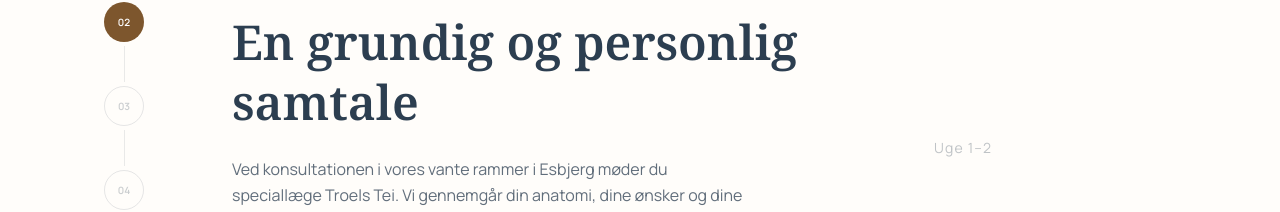
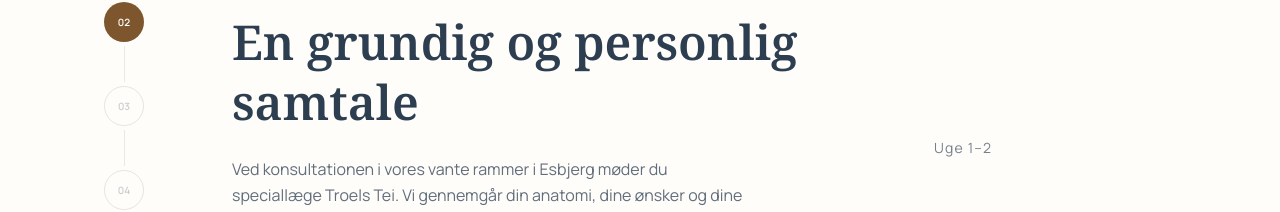
Before and after one commit to brystcenteresbjerg/brystcenter-esbjerg, a Next.js app: page /patientrejsen in a window 1280 px wide. Shown: the part 876-1088 px from the top of the page. Built offline with nearby package versions, Linux system fonts and the light colour scheme.

Commit message:
contrast and delete unused img

```diff
--- a/src/components/sections/PatientTimeline.tsx
+++ b/src/components/sections/PatientTimeline.tsx
@@ -113,7 +113,7 @@ export default function PatientTimeline({ steps }: { steps: Step[] }) {
               </div>
 
               {steps[activeStep].time && (
-                <p className="font-sans text-sm text-secondary/30 tracking-[0.08em] shrink-0">{steps[activeStep].time}</p>
+                <p className="font-sans text-sm text-secondary/65 tracking-[0.08em] shrink-0">{steps[activeStep].time}</p>
               )}
             </motion.div>
           </AnimatePresence>
```
Also changed, not shown: public/images/hero-silk.jpg (deleted).
